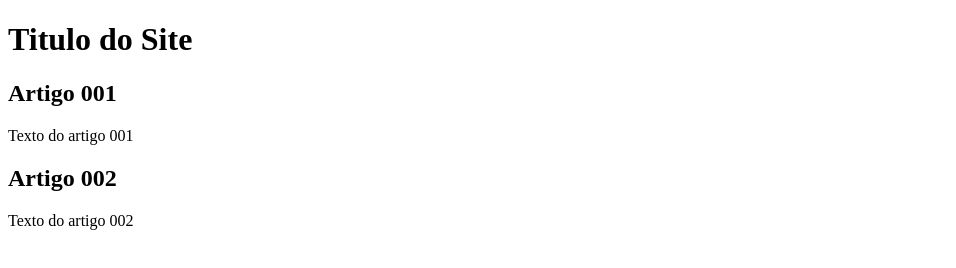
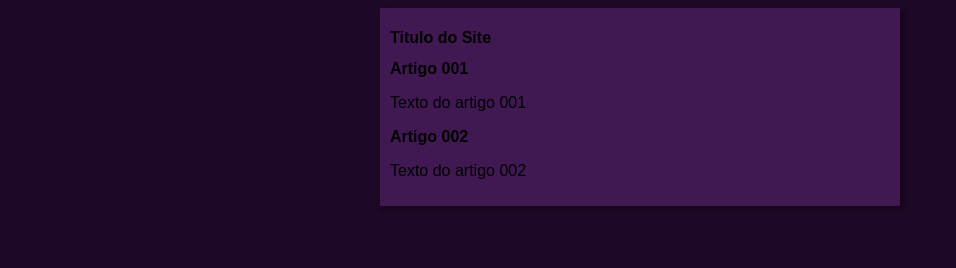
Before and after one commit to PedRo-HenRique-14/projeto-site, a plain HTML site: page index.html in a window 1280 px wide. Shown: the whole page, without its empty margins (0-956 px from the left). Drawn offline with Linux system fonts and the light colour scheme.

Commit message:
Inicio do design

```diff
--- /dev/null
+++ b/estilos/style.css
@@ -0,0 +1,16 @@
+*{
+    font-family: Arial, Helvetica, sans-serif;
+    font-size: 16px;
+}
+
+body{
+    background-color: rgb(29, 8, 39);
+}
+
+main{
+    background-color:rgb(64, 25, 82);
+    width: 500px;
+    margin: auto;
+    padding: 10px;
+    box-shadow: 3px 3px 5px rgba(0, 0, 0, 0.425);
+}
--- a/index.html
+++ b/index.html
@@ -4,6 +4,7 @@
     <meta charset="UTF-8">
     <meta name="viewport" content="width=device-width, initial-scale=1.0">
     <title>Titulo do Site</title>
+    <link rel="stylesheet" href="estilos/style.css">
 </head>
 <body>
     <main>
```
